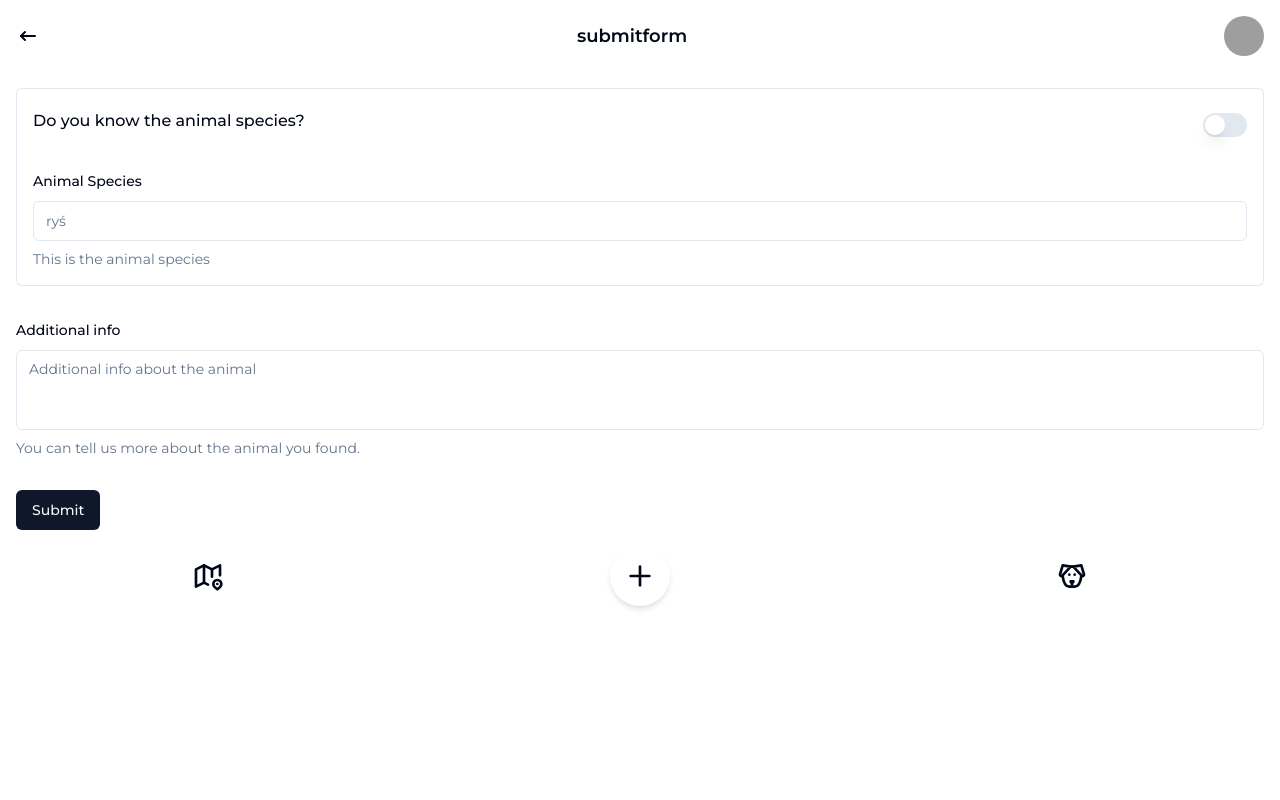
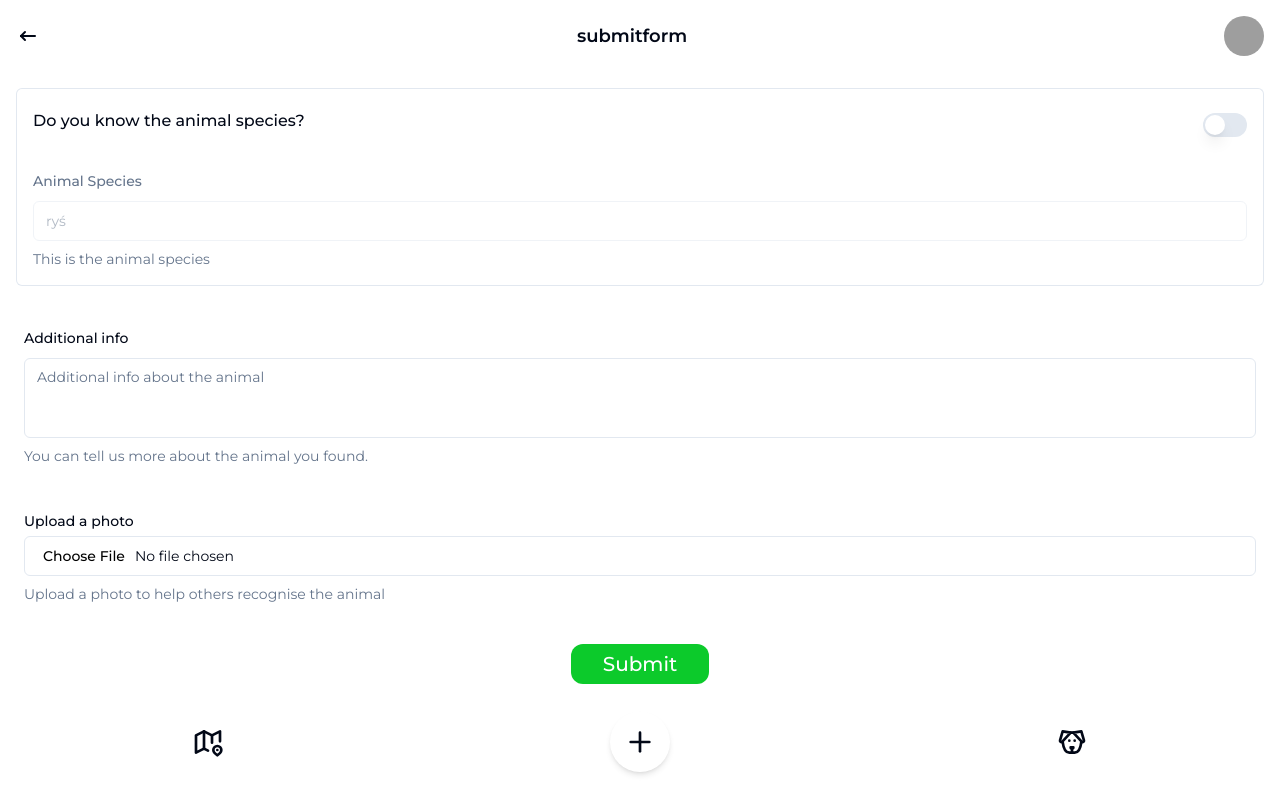
Before and after one commit to VentiHack/hackyeah-frontend, a React (Vite) app: page /submitform in a window 1280 px wide. Built offline with nearby package versions, Linux system fonts and the light colour scheme; grey boxes are pictures that could not be loaded.

Commit message:
change primary color, almost done form submit

```diff
--- a/src/pages/submitForm.tsx
+++ b/src/pages/submitForm.tsx
@@ -14,16 +14,28 @@ import { Input } from "@/components/ui/input";
 import { Button } from "@/components/ui/button";
 import { Switch } from "@/components/ui/switch";
 import { Textarea } from "@/components/ui/textarea";
+import { useState } from "react";
+
+const ACCEPTED_IMAGE_TYPES = [
+    "image/jpeg",
+    "image/jpg",
+    "image/png",
+    "image/webp",
+];
 
 const formSchema = z.object({
     knownAnimalSpecies: z.boolean().default(false),
-    animalSpecies: z.string(),
+    animalSpecies: z.string().optional(),
     additionalInfo: z.string().optional(),
+    photo: z.custom((data: unknown) => {
+        const file = data as File | undefined;
+        if (!file) return true;
+        if (!ACCEPTED_IMAGE_TYPES.includes(file.type)) {
+            return "Please upload a valid image";
+        }
+        return true;
+    }),
 });
-
-const onSubmit = (values: z.infer<typeof formSchema>) => {
-    console.log(values);
-};
 
 const SubmitForm = () => {
     const form = useForm<z.infer<typeof formSchema>>({
@@ -32,26 +44,49 @@ const SubmitForm = () => {
             knownAnimalSpecies: false,
             animalSpecies: "",
             additionalInfo: "",
+            photo: undefined,
         },
     });
 
+    const onSubmit = (values: z.infer<typeof formSchema>) => {
+        if (navigator.geolocation) {
+            navigator.geolocation.getCurrentPosition((position) => {
+                const { latitude, longitude } = position.coords;
+                console.log({
+                    ...values,
+                    knownAnimalSpecies: isChecked,
+                    latitude,
+                    longitude,
+                    timeDate: new Date().toISOString(),
+                });
+            });
+        } else {
+            console.log("Geolocation is not supported by this browser.");
+        }
+    };
+
+    const [isChecked, setIsChecked] = useState(false);
+
     return (
         <>
-            <div className="p-4">
+            <div className="p-4 h-[80vh] overflow-scroll">
                 <Form {...form}>
                     <form onSubmit={form.handleSubmit(onSubmit)}>
                         <FormField
                             control={form.control}
                             name="knownAnimalSpecies"
-                            render={({ field }) => (
+                            render={() => (
                                 <FormItem className="flex items-center justify-between p-4 border-t border-x rounded-t-md">
                                     <FormLabel className="text-base">
                                         Do you know the animal species?
                                     </FormLabel>
                                     <FormControl>
                                         <Switch
-                                            checked={field.value}
-                                            onCheckedChange={field.onChange}
+                                            color="#ffffff"
+                                            checked={isChecked}
+                                            onCheckedChange={() =>
+                                                setIsChecked(!isChecked)
+                                            }
                                         />
                                     </FormControl>
                                 </FormItem>
@@ -62,7 +97,13 @@ const SubmitForm = () => {
                             name="animalSpecies"
                             render={({ field }) => (
                                 <FormItem className="p-4 border-x border-b mb-8 rounded-b-md">
-                                    <FormLabel>Animal Species</FormLabel>
+                                    <FormLabel
+                                        className={
+                                            isChecked ? "" : "text-slate-500"
+                                        }
+                                    >
+                                        Animal Species
+                                    </FormLabel>
                                     <FormControl>
                                         <Input placeholder="ryś" {...field} />
                                     </FormControl>
@@ -72,13 +113,13 @@ const SubmitForm = () => {
                                     <FormMessage />
                                 </FormItem>
                             )}
-                            // disabled={knownAnimalSpecies}
+                            disabled={!isChecked}
                         />
                         <FormField
                             control={form.control}
                             name="additionalInfo"
                             render={({ field }) => (
-                                <FormItem className="mb-8">
+                                <FormItem className="mb-8 p-2">
                                     <FormLabel>Additional info</FormLabel>
                                     <FormControl>
                                         <Textarea
@@ -95,7 +136,36 @@ const SubmitForm = () => {
                                 </FormItem>
                             )}
                         />
-                        <Button type="submit">Submit</Button>
+
+                        <FormField
+                            control={form.control}
+                            name="photo"
+                            render={() => (
+                                <FormItem className="p-2 mb-8 rounded-md flex flex-col">
+                                    <FormLabel>Upload a photo</FormLabel>
+                                    <FormControl>
+                                        <Input
+                                            type="file"
+                                            {...form.register("photo")}
+                                        />
+                                    </FormControl>
+                                    <FormDescription>
+                                        Upload a photo to help others recognise
+                                        the animal
+                                    </FormDescription>
+                                    <FormMessage />
+                                </FormItem>
+                            )}
+                        />
+
+                        <span className="flex justify-center">
+                            <Button
+                                className="bg-greenAccent text-white text-xl p-4 rounded-xl px-8"
+                                type="submit"
+                            >
+                                Submit
+                            </Button>
+                        </span>
                     </form>
                 </Form>
             </div>
--- a/src/styles/globals.css
+++ b/src/styles/globals.css
@@ -20,7 +20,7 @@
         --border: 214.3 31.8% 91.4%;
         --input: 214.3 31.8% 91.4%;
 
-    --primary: 222.2 47.4% 11.2%;
+        --primary: 130, 89%, 42%;
         --primary-foreground: 210 40% 98%;
 
         --secondary: 210 40% 96.1%;
```
Lines whose indentation alone changed are shown as unchanged.
